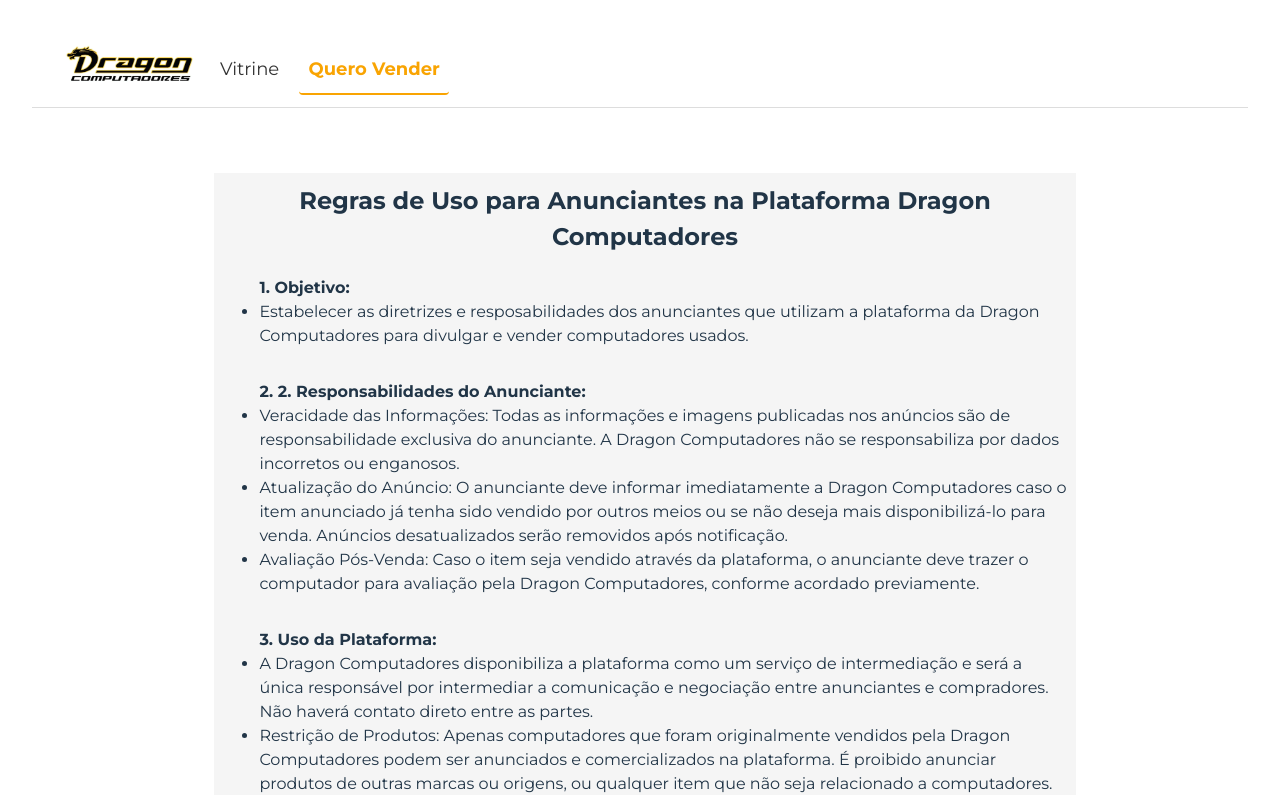
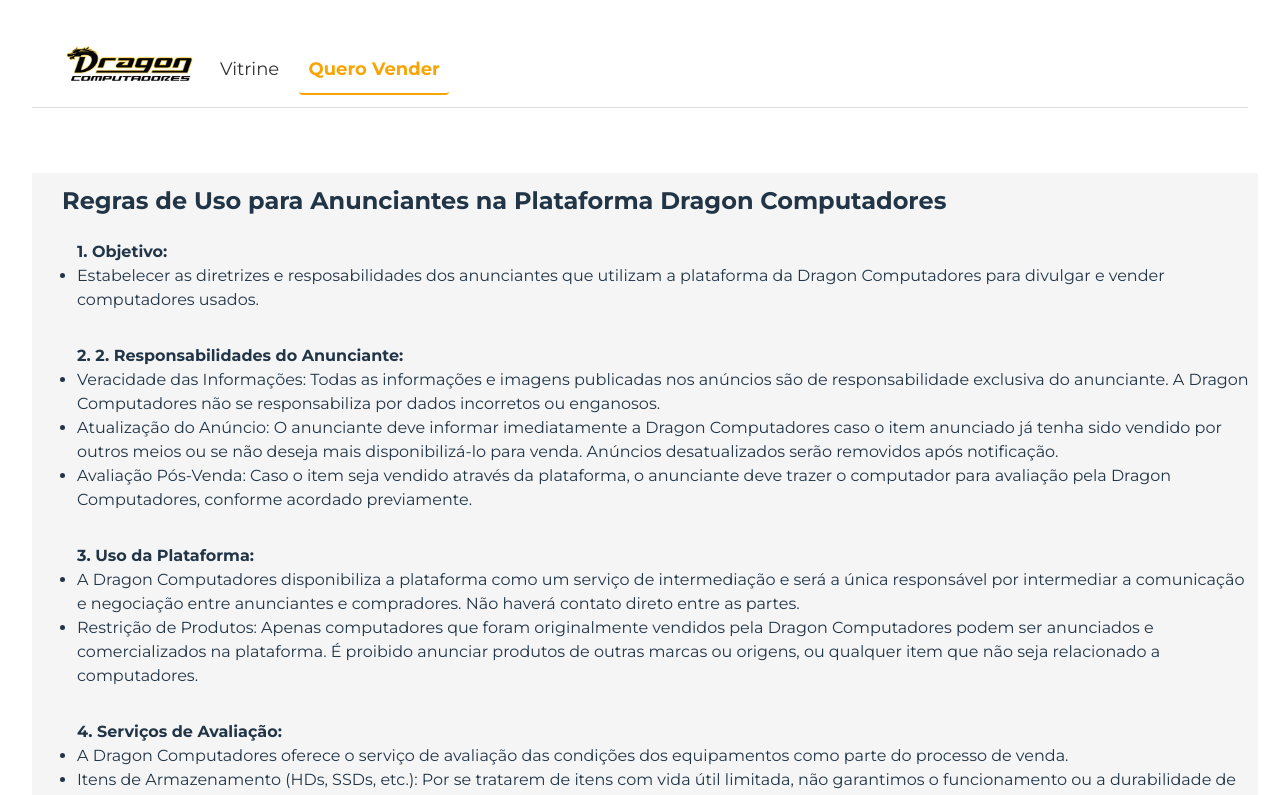
Before and after one commit to valmyrtavares/dragon.io, a React (Vite) app: page /user-rules in a window 1280 px wide. Shown: the top 795 px of the page. Built offline with nearby package versions, Linux system fonts and the light colour scheme.

Commit message:
small css adjustments

```diff
--- a/src/assets/style/CreateCustomer.module.scss
+++ b/src/assets/style/CreateCustomer.module.scss
@@ -49,9 +49,10 @@
                border-radius: 4px;
                font-size: 16px;
             }
+        }
         button {
             padding: 10px 15px;
-                background-color: #007bff;
+            background-color: #0a6b0a;
             color: #fff;
             border: none;
             border-radius: 4px;
@@ -59,8 +60,7 @@
             font-size: 16px;
         }
         button:hover {
-                background-color: #0056b3;
+            background-color: #0a6b0ada;
         }
     }
 }
-}
--- a/src/assets/style/InputProducts.module.scss
+++ b/src/assets/style/InputProducts.module.scss
@@ -85,7 +85,7 @@
             display: grid;
             grid-template-rows: 1fr 1fr;
             .textareaColumn {
-                    margin: 29px 0;
+                    margin: 45px 0;
                         display: grid;
                         grid-template-rows: 1fr 1fr;
                         align-items: end;
@@ -97,7 +97,8 @@
                     }
                     .textField{
                         height: 20vh;
-                            overflow-y: auto;
+                        overflow-y: auto;
+                        background: white;
 
 
                     }
--- a/src/assets/style/UserRules.module.scss
+++ b/src/assets/style/UserRules.module.scss
@@ -4,8 +4,7 @@
   flex-direction: column;
   align-items: start;
   justify-content: start;
-  width: 70%;
-  margin:0 15%;
+  width: 100%;
   background-color: #f5f5f5;
   h2, p{
     margin:  5px 25px;
```
Lines whose indentation alone changed are shown as unchanged.
